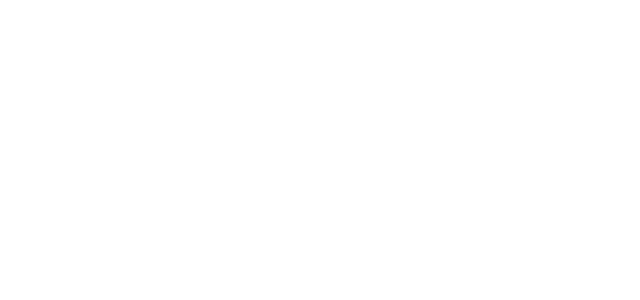
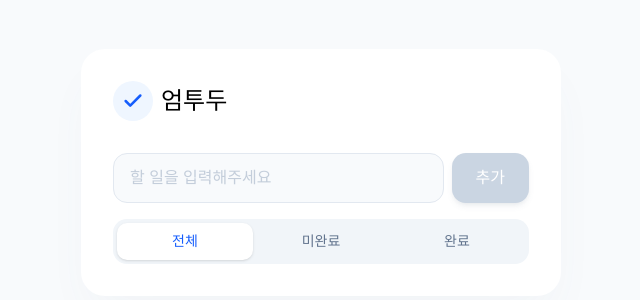
Before and after one commit to kucse-dosomethingclub/eom-todo, a React (Vite) app: page / in a window 1280 px wide. Shown: the part 228-528 px from the top of the page, without its empty margins (319-959 px from the left). Built offline with nearby package versions, Linux system fonts and the light colour scheme.

Commit message:
feat: implement todo input and check filters in App component

```diff
--- a/src/App.tsx
+++ b/src/App.tsx
@@ -1,5 +1,36 @@
+import CheckIcon from "./components/CheckIcon";
+import Check from "./components/Check";
+
 const App = () => {
-  return <></>
+  return (
+    <div className="bg-slate-50 w-full h-screen flex justify-center items-center">
+      <div className="w-[480px] bg-white p-8 rounded-3xl shadow-2xl shadow-slate-500/5 space-y-8">
+        { /* Header */ }
+        <div className="flex items-center gap-2">
+          <div className="rounded-full w-[40px] h-[40px] bg-blue-50 flex justify-center items-center text-blue-600">
+            <CheckIcon size={22}/>
+          </div>
+          <h1 className="text-2xl font-bold">엄투두</h1>
+        </div>
+
+        <div className="space-y-4">
+          <div className="flex gap-2">
+            <input
+              className="flex-1 rounded-[14px] h-[50px] border border-slate-200 bg-slate-50 px-4 py-3 text-slate-400 focus:ring-0 focus:outline-blue-500"
+              placeholder="할 일을 입력해주세요"
+            ></input>
+            <button className="h-[50px] rounded-[14px] px-6 bg-slate-300 text-white font-medium shadow-md shadow-slate-500/10">추가</button>
+          </div>
+
+          <div className="flex p-1 rounded-[14px] bg-slate-100">
+            <Check isSelected={true} name="전체"/>
+            <Check isSelected={false} name={"미완료"}/>
+            <Check isSelected={false} name={"완료"}/>
+          </div>
+        </div>
+      </div>
+    </div>
+  );
 }
 
 export default App;
--- /dev/null
+++ b/src/components/Check.tsx
@@ -0,0 +1,19 @@
+interface Props {
+  isSelected?: boolean;
+  name: string;
+}
+
+
+const Check = ({isSelected, name}:Props) => {
+  const baseClass = 'py-2 rounded-[10px] text-[14px] flex-1 font-medium'
+
+  return (
+    <button
+      className={`${baseClass} ${isSelected ? 'bg-white text-blue-600 shadow' : 'text-slate-500'}`}
+    >
+      {name}
+    </button>
+  )
+}
+
+export default Check
--- /dev/null
+++ b/src/components/CheckIcon.tsx
@@ -0,0 +1,9 @@
+interface Props {
+  size?: number;
+}
+
+const CheckIcon = ({size = 24}: Props) => {
+  return <svg xmlns="http://www.w3.org/2000/svg" width={size} height={size} viewBox="0 0 24 24" fill="none" stroke="currentColor" stroke-width="2.75" stroke-linecap="round" stroke-linejoin="round" className="lucide lucide-check-icon lucide-check"><path d="M20 6 9 17l-5-5"/></svg>
+}
+
+export default CheckIcon;
--- a/src/index.css
+++ b/src/index.css
@@ -1,7 +1,8 @@
 @import "tailwindcss";
+@import url("https://cdn.jsdelivr.net/gh/orioncactus/pretendard@v1.3.9/dist/web/static/pretendard.min.css");
 
 :root {
-  font-family: system-ui, Avenir, Helvetica, Arial, sans-serif;
+  font-family: Pretendard, sans-serif;
   line-height: 1.5;
   font-weight: 400;
 
```
